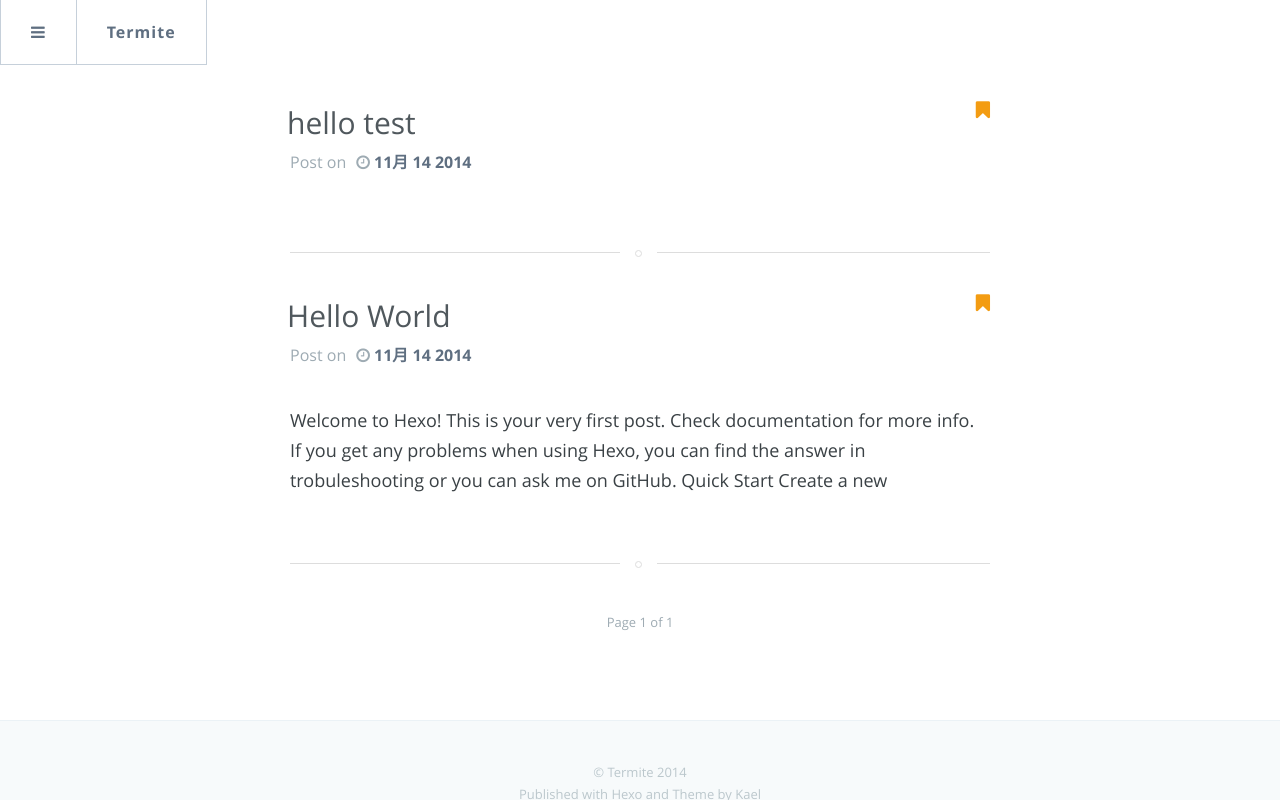
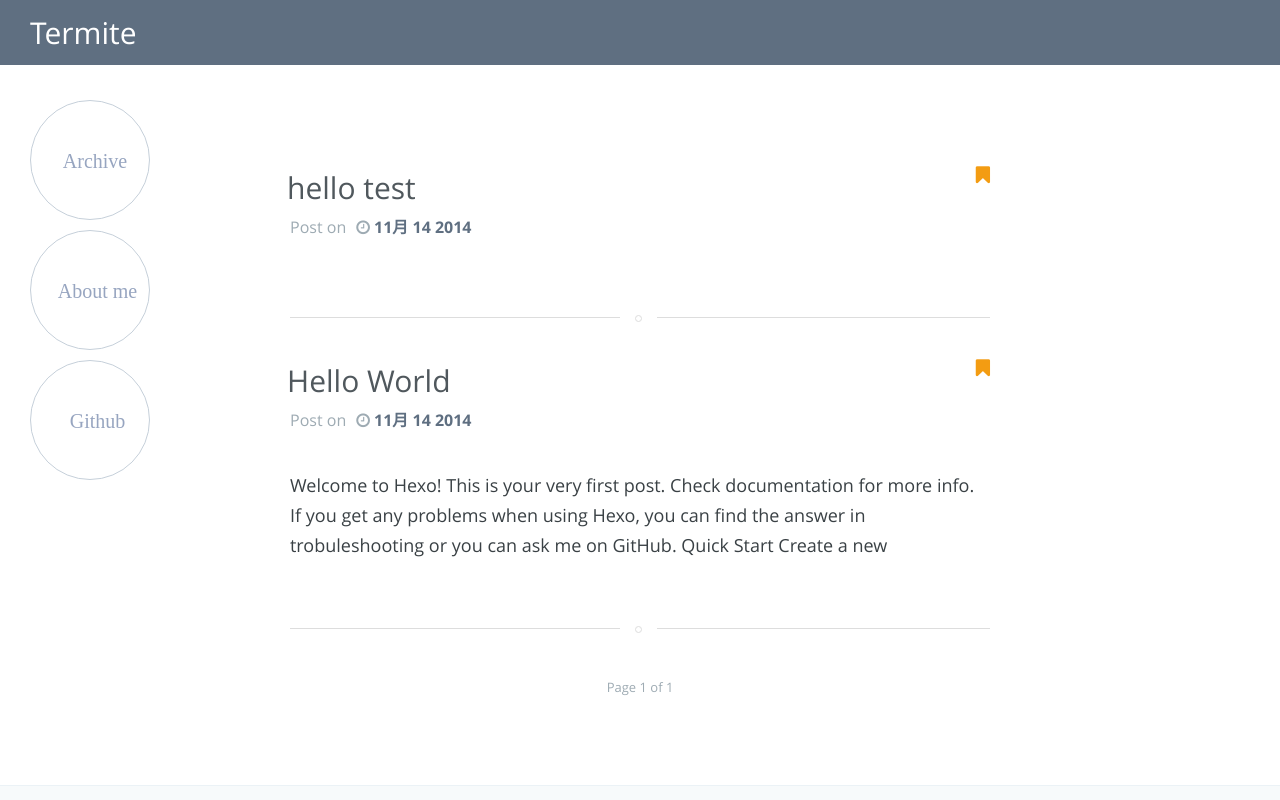
Before and after one commit to duanjun/duanjun.github.io, a plain HTML site: page index.html in a window 1280 px wide. Drawn offline with nearby package versions, Linux system fonts and the light colour scheme; a script that the page names is missing.

Commit message:
Site updated: 2014-11-15 15:16:58

```diff
--- a/css/component.css
+++ b/css/component.css
@@ -356,7 +356,7 @@ div[data-level='1'] a {
     left: 0;
     height: 65px;
     font-size: 16px;
-    z-index: 1;
+    z-index: 10000;
     border-bottom: 1px solid #c6d0da;
 
 }
@@ -450,6 +450,7 @@ ul#toc {
     float: none;
     border: none;
     border-bottom: 1px solid #c6d0da;
+    border-left: 1px solid #c6d0da;
     height: auto;
 }
 
@@ -1059,3 +1060,35 @@ span.ds-thread-count:after {
 .no-js .mp-menu > .mp-level {
     display: block;
 }
+
+.tm-hd {
+    background: #5f6f81;
+    color: white;
+    height:65px;
+    line-height:65px;
+    padding-left:30px;
+    font-size:30px;
+}
+.tm-nav {
+    position:absolute;
+    top:100px;
+    left:30px;
+    z-index:2
+}
+.tm-nav a{
+    background-color: #ffffff;
+    display: block;
+    border: 1px solid #c6d0da;
+    list-style: none;
+    width: 120px;
+    height: 120px;
+    text-align: center;
+    line-height: 120px;
+    border-radius: 60px;
+    margin-bottom:10px;
+
+}
+
+.tm-nav a:hover{
+    background-color: #ffffff;
+}
--- a/css/screen.css
+++ b/css/screen.css
@@ -546,7 +546,7 @@ margin on the iframe, cause it breaks stuff. */
 .post-footer {
     position: relative;
     margin: 4rem 0 0 0;
-    padding: 4rem 0 0 0;
+    padding: 1rem 0 0 0;
     border-top: #EBF2F6 1px solid;
 }
 
@@ -876,7 +876,7 @@ pre .chunk {
 .site-footer {
     position: relative;
     margin: 8rem 0 0 0;
-    padding: 4rem 0;
+    padding: 1rem 0;
     border-top: #EBF2F6 1px solid;
     font-family: 'Open Sans', sans-serif;
     font-size: 1.3rem;
@@ -1064,7 +1064,7 @@ pre .chunk {
     }
 
     #nav-container {
-        display:none;
+        display:block;
     }
     .nexus {
         height: 55px;
--- a/index.html
+++ b/index.html
@@ -108,11 +108,18 @@
 
                 <a data-pjax class="fa fa-user" href="/about">&nbsp;&nbsp;&nbsp;About me</a>
             </div>
+            <div class="tm-hd">
+                Termite
+            </div>
+            <div class="tm-nav">
+                <a class="fa" href="/">&nbsp;&nbsp;Archive</a>
+                <a class="fa" href="/about">&nbsp;&nbsp;&nbsp;About me</a>
+                <a class="fa" target="_blank" href="https://github.com/duanjun">&nbsp;&nbsp;&nbsp;Github</a>
+            </div>
             <nav class="nexus">
-                <li  style="border-left: 1px solid #c6d0da;">
+                <li  style="display:none;border-left: 1px solid #c6d0da;">
                     <a id="trigger" href="#"><i class="fa fa-bars"></i></a>
                 </li>
-                <li ><a id="nexus-back" data-pjax href="/">Termite</a></li>
 
                 <div id="nav-container">
                     <div class="post-navbar" style="line-height: 63px;display:none">
@@ -132,7 +139,6 @@
 
             <div class="scroller">
             <div class="scroller-inner">
-
 
 <!-- -->
 <!--<body class="home-template">-->
@@ -208,7 +214,6 @@ Create a new
 
     <div class="inner">
         <section class="copyright"><a href="/"></a> &copy; Termite 2014</section>
-        <section class="poweredby">Published with <a target="_blank" href="http://hexo.io/">Hexo   </a> and Theme by <a target="_blank" href="https://github.com/yuche/hexo-theme-kael">Kael</a></section>
     </div>
 </footer>
 </div>
@@ -230,6 +235,7 @@ Create a new
     </div>
 </div>
 
+
 <script src="//cdn.staticfile.org/jquery/1.11.0/jquery.min.js"></script>
 <script>
     if (!window.jQuery) {
@@ -246,6 +252,5 @@ Create a new
 
 
 
-
 </body>
 </html>
--- a/js/main.js
+++ b/js/main.js
@@ -202,9 +202,9 @@ function afterPjax() {
 
 
     //  Mutil-push-menu init
-    new mlPushMenu(document.getElementById('mp-menu'), document.getElementById('trigger'), {
-        type: 'cover'
-    });
+    //new mlPushMenu(document.getElementById('mp-menu'), document.getElementById('trigger'), {
+        //type: 'cover'
+    //});
 
     $('img').each( function() {
         var $img = $(this),
@@ -217,6 +217,9 @@ function afterPjax() {
     });
 
 
+
+
+//    Fixed Multi-level-push-menu for PJAX
     $(".mp-pjax a").click(function (e) {
         e.preventDefault();
         e.stopPropagation();
```
Also changed, not shown: 2014/11/14/hello-test/index.html (+10 -5 lines), 2014/11/14/hello-world/index.html (+10 -5 lines), README.html (+10 -5 lines), archives/2014/11/index.html (+10 -5 lines), archives/2014/index.html (+10 -5 lines), archives/index.html (+10 -5 lines).
